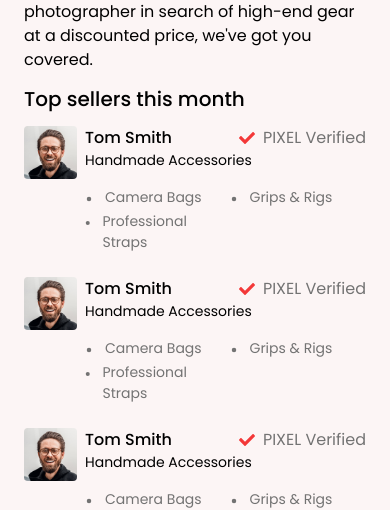
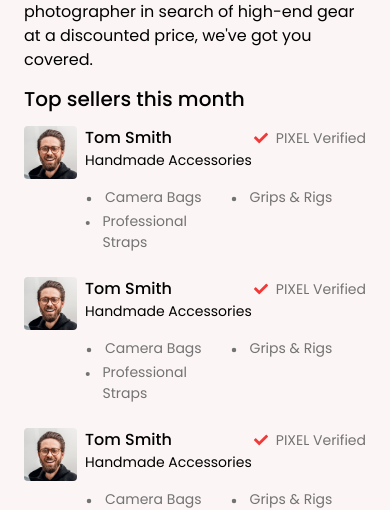
Before and after one commit to hayatul-islam/pixel, a React (Create React App) app: page / in a window 390 px wide. Shown: the part 2756-3266 px from the top of the page. Built offline with nearby package versions, Linux system fonts and the light colour scheme.

Commit message:
font size issue fixed

```diff
--- a/src/components/Featured.js
+++ b/src/components/Featured.js
@@ -41,7 +41,7 @@ const Featured = () => {
                     <div className="w-full">
                       <div className="flex justify-between max-w-[600px] w-full">
                         <h4 className="font-medium">Tom Smith</h4>
-                        <p className="gap-2 items-center flex md:hidden">
+                        <p className="gap-2 items-center flex md:hidden text-[14px]">
                           <FaCheck className="text-primary" />
                           <span className="text-dark-gary">PIXEL Verified</span>
                         </p>
```
